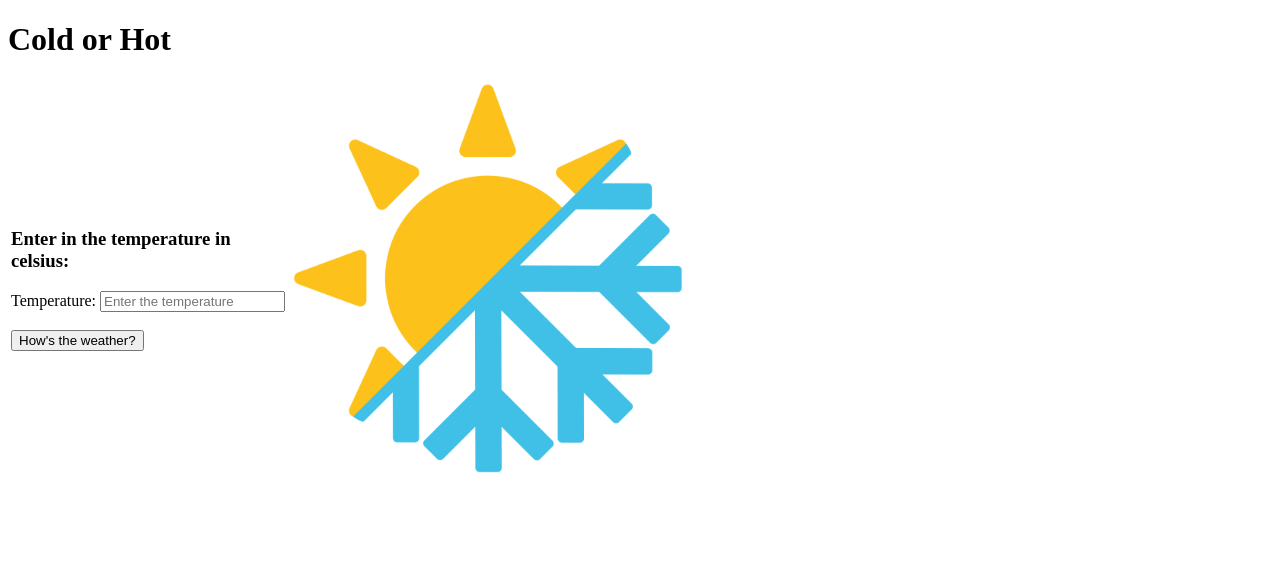
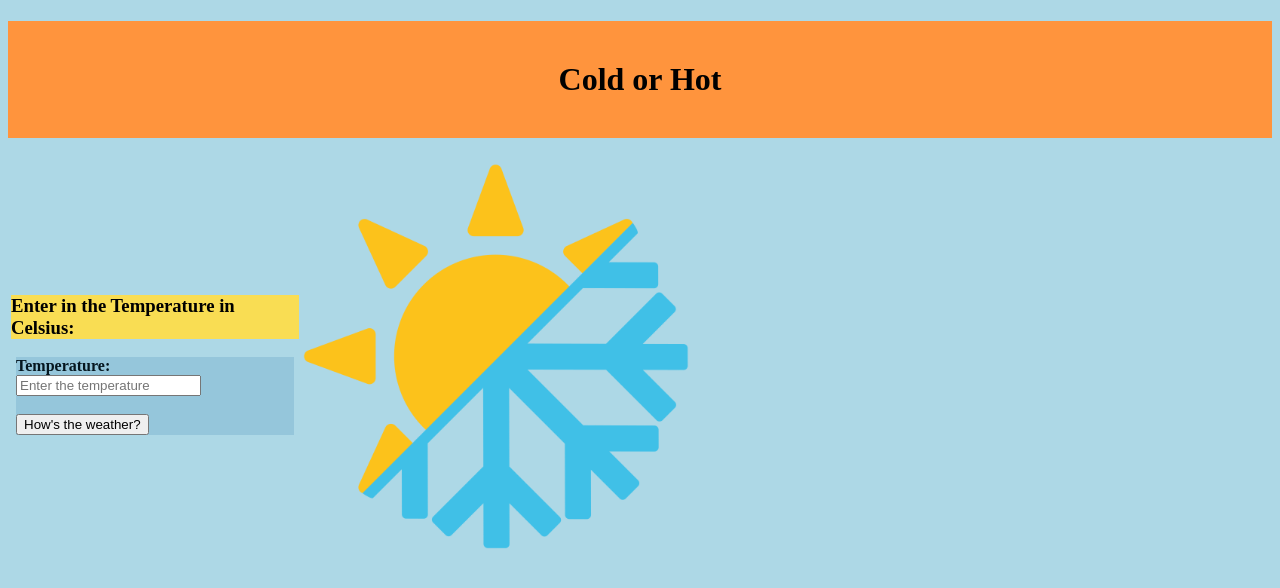
Before and after one commit to ICS20-Programming-StellaS/Unit4-02-HTML-ColdHot, a plain HTML site: page index.html in a window 1280 px wide. Drawn offline with Linux system fonts and the light colour scheme.

Commit message:
Completed Unit4-02-HTML-ColdHot

```diff
--- a/css/style.css
+++ b/css/style.css
@@ -0,0 +1,32 @@
+/* Created by: Stella S
+* Created on: Apr 2022
+* This CSS file defines the style for index.html
+* Unit4-02-PHP-ColdHot
+*/
+
+body {
+	background-color: LightBlue;
+}
+
+h1 {
+	background-color: rgb(255, 148, 61);
+	color: hsl(0, 0%, 0%);
+	padding: 40px;
+	text-align: center;
+}
+
+h3 {
+  background-color: #f9dd53
+}
+
+form {
+	background-color: rgb(149, 198, 219);
+  font-weight: bold;
+  color: #05161f;
+  margin: 5px;
+}
+
+#display-results{
+  background-color: #ffb35c;
+	font-size: 20px;
+}
--- a/index.html
+++ b/index.html
@@ -2,7 +2,7 @@
 <html>
   <head>
     <meta charset="utf-8">
-    <meta name="description" content="User Input, with JavaScript">
+    <meta name="description" content="Cold or hot, with JavaScript">
     <meta name="keywords" content="immaculata, ics2o">
     <meta name="author" content="Ms Raffin">
     <meta name="viewport" content="width=device-width, initial-scale=1.0">
@@ -19,10 +19,10 @@
 		<table>
 			<tr>
 				<td>
-					<h3>Enter in the temperature in celsius:</h3>
+					<h3>Enter in the Temperature in Celsius:</h3>
 					<form action="javascript:displayNumber()">
 						<label for="temperature">Temperature:</label>
-						<input type="number" id="temperature" placeholder="Enter the temperature"><br><br>
+						<input type="text" id="temperature" placeholder="Enter the temperature"><br><br>
 						<input type="submit" value="How's the weather?">
 					</form>
 				</td>
```
Also changed, not shown: fav/android-chrome-192x192.png (added), fav/android-chrome-512x512.png (added), fav/apple-touch-icon.png (added), fav/favicon-16x16.png (added), fav/favicon-32x32.png (added), fav/favicon.ico (added), fav/site.webmanifest (added).
